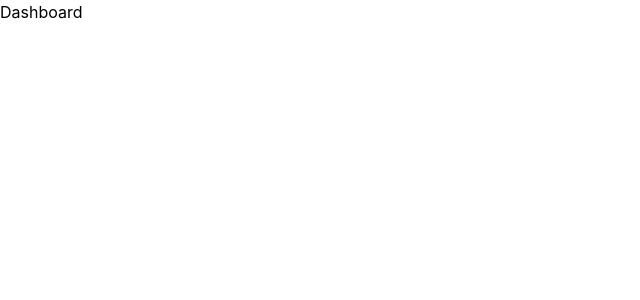
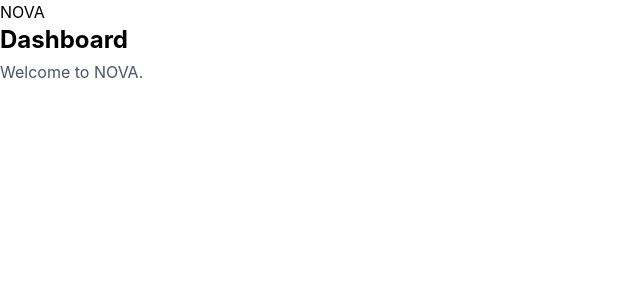
Before and after one commit to CrimsonUnicorn/nova, a React (Vite) app in the folder client/: page /dashboard in a window 1280 px wide. Shown: the top 300 px of the page, without its empty margins (0-640 px from the left). Built offline with nearby package versions, Linux system fonts and the light colour scheme.

Commit message:
1.7 organize frontend architecture

```diff
--- a/client/src/App.tsx
+++ b/client/src/App.tsx
@@ -1,4 +1,6 @@
 import { BrowserRouter, Routes, Route } from 'react-router-dom'
+
+import AppLayout from './layouts/AppLayout'
 
 import Login from './pages/Login'
 import Register from './pages/Register'
@@ -13,10 +15,13 @@ function App() {
       <Routes>
         <Route path="/login" element={<Login />} />
         <Route path="/register" element={<Register />} />
+
+        <Route element={<AppLayout />}>
         <Route path="/dashboard" element={<Dashboard />} />
         <Route path="/projects" element={<Projects />} />
         <Route path="/projects/:id" element={<ProjectDetails />} />
         <Route path="/profile" element={<Profile />} />
+        </Route>
       </Routes>
     </BrowserRouter>
   )
--- /dev/null
+++ b/client/src/components/PageTitle.tsx
@@ -0,0 +1,18 @@
+interface PageTitleProps {
+  title: string
+  description?: string
+}
+
+function PageTitle({ title, description }: PageTitleProps) {
+  return (
+    <div>
+      <h1 className="text-2xl font-bold">{title}</h1>
+
+      {description && (
+        <p className="mt-1 text-gray-600">{description}</p>
+      )}
+    </div>
+  )
+}
+
+export default PageTitle
--- /dev/null
+++ b/client/src/layouts/AppLayout.tsx
@@ -0,0 +1,17 @@
+import { Outlet } from 'react-router-dom'
+
+function AppLayout() {
+  return (
+    <div className="min-h-screen">
+      <header>
+        <h1>NOVA</h1>
+      </header>
+
+      <main>
+        <Outlet />
+      </main>
+    </div>
+  )
+}
+
+export default AppLayout
--- a/client/src/pages/Dashboard.tsx
+++ b/client/src/pages/Dashboard.tsx
@@ -1,5 +1,12 @@
+import PageTitle from '../components/PageTitle'
+
 function Dashboard() {
-  return <h1>Dashboard</h1>
+  return (
+    <PageTitle
+      title="Dashboard"
+      description="Welcome to NOVA."
+    />
+  )
 }
 
 export default Dashboard
--- /dev/null
+++ b/client/src/services/api.ts
@@ -0,0 +1,20 @@
+const API_URL = import.meta.env.VITE_API_URL || 'http://localhost:5000'
+
+export async function apiRequest<T>(
+  endpoint: string,
+  options?: RequestInit,
+): Promise<T> {
+  const response = await fetch(`${API_URL}${endpoint}`, {
+    ...options,
+    headers: {
+      'Content-Type': 'application/json',
+      ...options?.headers,
+    },
+  })
+
+  if (!response.ok) {
+    throw new Error('API request failed')
+  }
+
+  return response.json() as Promise<T>
+}
--- /dev/null
+++ b/client/src/types/api.ts
@@ -0,0 +1,3 @@
+export interface ApiError {
+  message: string
+}
```
